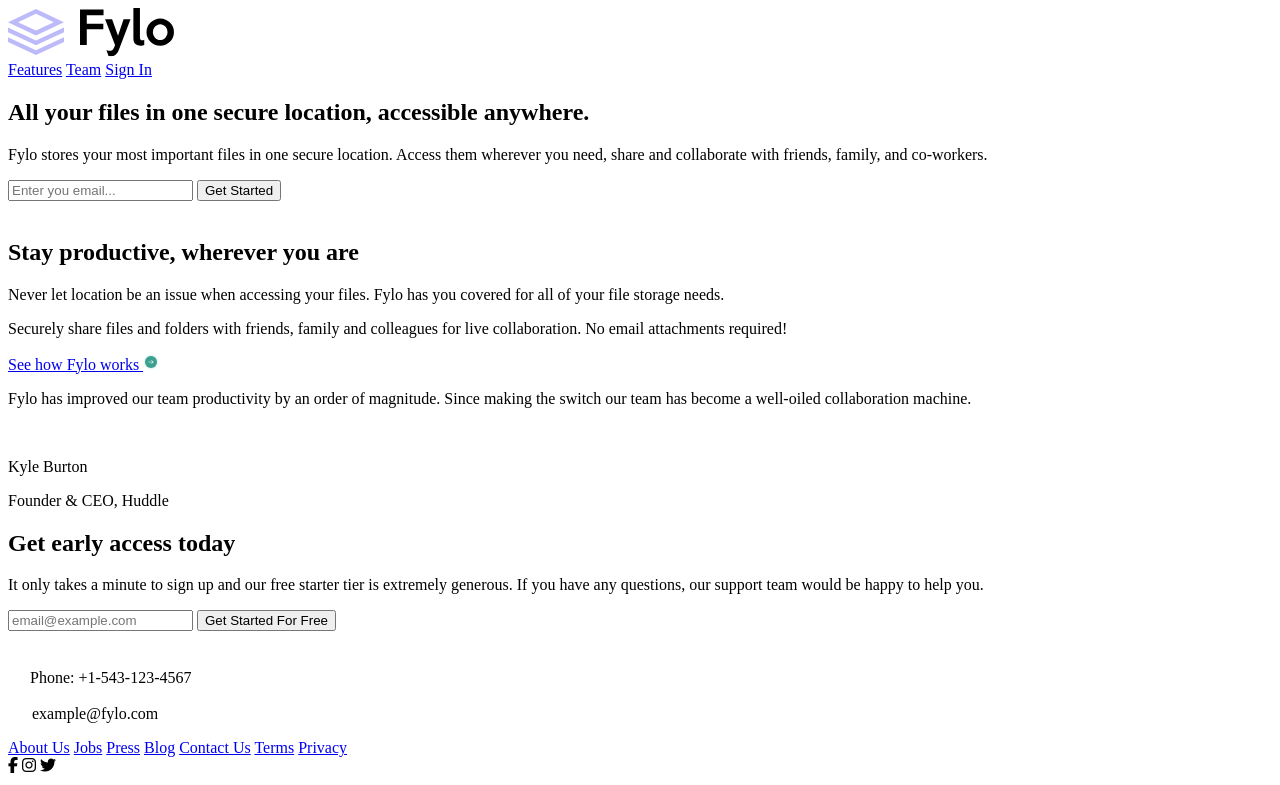
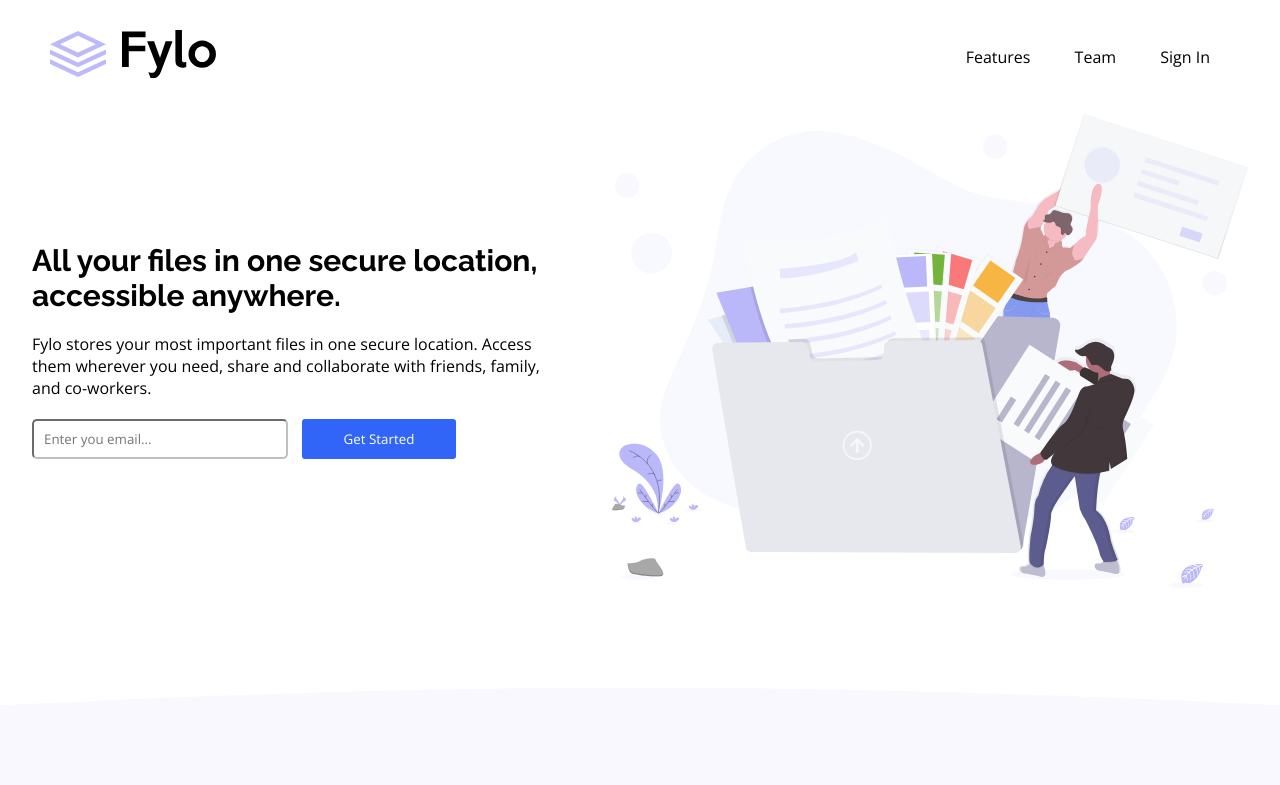
Before and after one commit to JosueLauren/fylo-landing-page-with-two-column-layout-master, a plain HTML site: page index.html in a window 1280 px wide. Shown: the top 785 px of the page. Drawn offline with nearby package versions, Linux system fonts and the light colour scheme.

Commit message:
Finalizado a parte desktop do projeto

```diff
--- a/index.html
+++ b/index.html
@@ -32,7 +32,7 @@
           <input type="submit" value="Get Started">
         </form>
       </div>
-      <div class="img-primária"><img src="" alt=""></div>
+      <img src="images/illustration-1.svg" alt="img-1">
     </section>
     <section class="sessão-secundária">
       <div class="desc-secundária">
@@ -46,14 +46,15 @@
           <p>Fylo has improved our team productivity by an order of magnitude. Since
             making the switch our team has become a well-oiled collaboration machine.</p>
           <div class="perfil-comentário">
-            <img src="" alt="">
+            <img src="images/avatar-testimonial.jpg" alt="img-avatar">
             <div class="nome-setor">
-              <p>Kyle Burton</p>
+              <p><b>Kyle Burton</b></p>
               <span>Founder & CEO, Huddle</span>
             </div>
           </div>
         </div>
       </div>
+      <img class="img-secundária" src="images/illustration-2.svg" alt="img-2">
     </section>
     <section class="sessão-ternária">
       <div class="desc-ternária">
@@ -70,7 +71,7 @@
     </section>
     <footer class="rodapé">
       <div class="logo-contato">
-        <img src="" alt="">
+        <img src="images/logo - rodapé.svg" alt="img-logo">
         <p><img src="images/icon-phone.svg" alt="icon-phone"> Phone: +1-543-123-4567</p>
         <p><img src="images/icon-email.svg" alt="icon-email"> example@fylo.com</p>
       </div>
@@ -84,9 +85,9 @@
         <a href="#">Privacy</a>
       </div>
       <div class="redes-sociais">
-        <i class="fab fa-facebook-f"></i>
-        <i class="fab fa-instagram"></i>
-        <i class="fab fa-twitter"></i>
+        <a href="#"><i class="fab fa-facebook-f"></i></a>
+        <a href="#"><i class="fab fa-instagram"></i></a>
+        <a href="#"><i class="fab fa-twitter"></i></a>
       </div>
     </footer>
   </main>
--- a/style.css
+++ b/style.css
@@ -0,0 +1,261 @@
+@import url('https://fonts.googleapis.com/css2?family=Raleway:wght@400;700&display=swap');
+@import url('https://fonts.googleapis.com/css2?family=Open+Sans&display=swap');
+:root{
+    --Very-Dark-Blue: hsl(243, 87%, 12%);
+    --Desaturated-Blue: hsl(238, 22%, 44%);
+    --Bright-Blue: hsl(224, 93%, 58%);
+    --Moderate-Cyan: hsl(170, 45%, 43%);
+    --Light-Grayish-Blue: hsl(240, 75%, 98%);
+    --Light-Gray: hsl(0, 0%, 75%);
+}
+
+*{
+    margin: 0px;
+    padding: 0px;
+    box-sizing: border-box;
+    font-family: "Open Sans", sans-serif;
+}
+
+h1 {
+    font-family: "Raleway", sans-serif;
+    font-weight: 700;
+    font-size: 30px;
+}
+
+main.principal {
+    width: 100%;
+    display: grid;
+    grid-column: 100%;
+}
+
+header.cabeçalho {
+    display: flex;
+    width: 100%;
+    justify-content: space-between;
+    align-items: center;
+    padding: 30px 50px;
+
+}
+
+nav.menu-navegação a {
+    text-decoration: none;
+    color: black;
+    margin: 20px;
+}
+
+nav.menu-navegação a:hover {
+    text-decoration: underline;
+}
+
+section.sessão-primária {
+    display: flex;
+    justify-content: space-around;
+    align-items: center;
+}
+
+div.desc-primária {
+    width: 40%;
+}
+
+div.desc-primária p {
+    margin: 20px 0px;
+}
+
+div.desc-primária form input[type="email"] {
+    height: 40px;
+    width: 50%;
+    padding-left: 10px;
+    border-radius: 5px;
+    border-color: var(--Light-Gray);
+}
+
+
+div.desc-primária form input[type="submit"] {
+    height: 40px;
+    width: 30%;
+    margin-left: 10px;
+    background-color: var(--Bright-Blue);
+    color: white;
+    cursor: pointer;
+    border: none;
+    border-radius: 3px;
+}
+
+div.desc-primária form input[type="submit"]:hover,
+div.desc-secundária a:hover, div.form-ternária input[type="submit"]:hover {
+    opacity: 0.7;
+}
+
+section.sessão-primária img,  img.img-secundária {
+    width: 50%;
+}
+
+section.sessão-secundária {
+    background-image: url(images/bg-curve-desktop.svg);
+    background-repeat: no-repeat;
+    background-size: cover;
+    background-position: bottom center;
+    display: flex;
+    align-items: center;
+    justify-content: space-around;
+    margin-top: 100px;
+    padding-top: 100px;
+    padding-bottom: 100px;
+}
+
+div.desc-secundária {
+    width: 40%;
+}
+
+div.desc-secundária p {
+    margin-top: 20px;
+}
+
+div.desc-secundária a {
+    color: var(--Moderate-Cyan);
+    margin-top: 20px;
+    display: block;
+}
+
+div.comentário {
+    background-image: url(images/icon-quotes.svg);
+    background-repeat: no-repeat;
+    background-position: left 20px top 20px;
+    margin-top: 40px;
+    width: 70%;
+    padding: 20px;
+    background-color: white;
+    border-radius: 5px;
+    box-shadow: 0 4px 8px 0 rgba(100, 100, 100, 0.2);
+}
+
+div.comentário p {
+    font-size: 14px;
+    line-height: 1.7;
+    font-weight: 700;
+}
+
+div.perfil-comentário {
+    display: flex;
+    align-items: center;
+}
+
+div.perfil-comentário img {
+    width: 50px;
+    height: 50px;
+    border-radius: 50%;
+    position: relative;
+    top: 10px;
+    margin-right: 5px;
+}
+
+div.perfil-comentário span {
+    font-size: 12px;
+}
+
+section.sessão-ternária {
+    width: 100%;
+    display: flex;
+    justify-content: space-between;
+    align-items: center;
+    background-color: var(--Desaturated-Blue);
+
+}
+
+div.desc-ternária {
+    width: 45%;
+    color: white;
+    margin: 100px auto;
+}
+
+div.desc-ternária p {
+    margin-top: 20px;
+    font-size: 14px;
+    width: 80%;
+}
+
+div.form-ternária {
+    width: 50%;
+}
+
+div.form-ternária input[type="email"] {
+    height: 40px;
+    width: 70%;
+    display: block;
+    margin-bottom: 10px;
+    border-radius: 5px;
+    padding-left: 10px;
+    border-color: var(--Light-Gray);
+}
+
+div.form-ternária input[type="submit"] {
+    height: 40px;
+    width: 30%;
+    background-color: var(--Bright-Blue);
+    color: white;
+    cursor: pointer;
+    border: none;
+    border-radius: 3px;
+}
+
+footer.rodapé {
+    width: 100%;
+    display: flex;
+    justify-content: space-around;
+    background-color: var(--Very-Dark-Blue);
+    padding: 100px 50px;
+}
+
+div.logo-contato {
+    width: 30%;
+    color: white;
+
+}
+
+div.logo-contato p {
+    margin-top: 20px;
+}
+
+div.logo-contato p img {
+    margin-right: 10px;
+}
+
+div.links-rodapé {
+    width: 30%;
+    display: grid;
+    grid-template-columns: auto auto;
+    align-items: center;
+    margin: auto;
+}
+
+div.links-rodapé a {
+    text-decoration: none;
+    color: white;
+    margin-bottom: 10px;
+}
+
+div.links-rodapé a:hover {
+    color: var(--Bright-Blue);
+}
+
+
+
+
+div.redes-sociais {
+    width: 20%;
+
+}
+
+div.redes-sociais a i {
+    color: white;
+    margin-right: 10px;
+    padding: 10px;
+    border: 1px solid white;
+    border-radius: 50%;
+
+}
+
+div.redes-sociais a i:hover {
+    color: var(--Bright-Blue);
+    border-color: var(--Bright-Blue);
+}
```
Also changed, not shown: images/logo - rodapé.svg (added).
